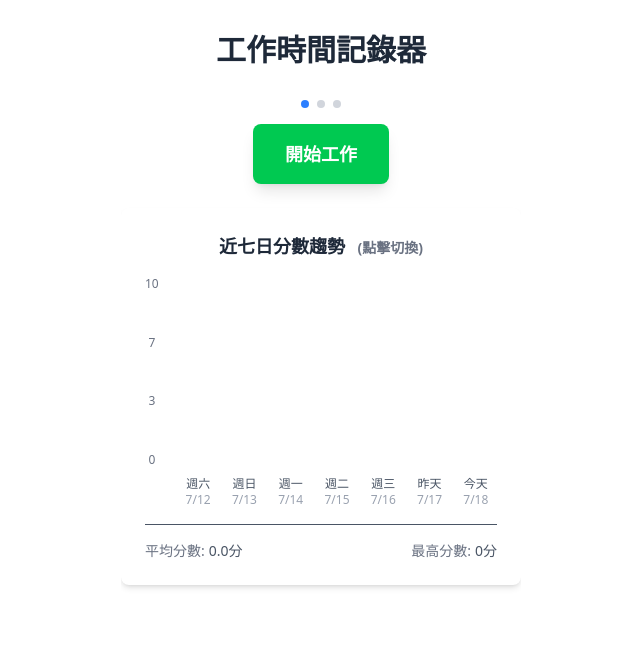
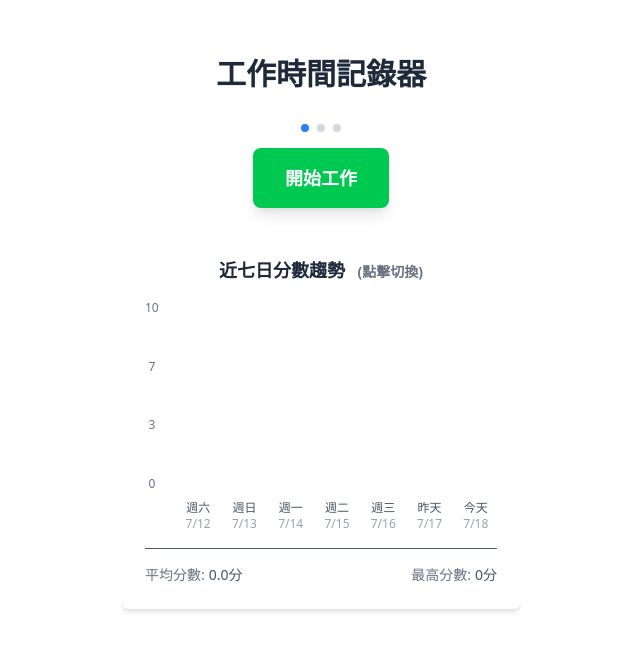
Before and after one commit to echoedinvoker/work-recorder, a Vue app: page / in a window 1280 px wide. Shown: the top 650 px of the page, without its empty margins (319-959 px from the left). Built offline with nearby package versions, Linux system fonts and the light colour scheme; the HTML template or start-up script is replaced by a standard one.

Commit message:
Revert "apply y scroll main"
This reverts commit cc2fdee0f8f7e2ac0cb3e7ad8d781aa8d235da03.

```diff
--- a/src/App.vue
+++ b/src/App.vue
@@ -1,6 +1,5 @@
 <template>
-  <div class="min-h-screen">
-    <div class="max-w-md mx-auto pt-8 pb-8 px-6 text-center">
+  <div class="max-w-md mx-auto mt-8 p-6 text-center">
     <h1 class="text-3xl font-bold text-gray-800 mb-8">工作時間記錄器</h1>
 
     <!-- 頁面指示器 -->
@@ -12,7 +11,7 @@
 
     <!-- 滑動容器 -->
     <div
-        class="overflow-x-hidden"
+      class="overflow-hidden"
       @touchstart="handleTouchStart"
       @touchmove="handleTouchMove"
       @touchend="handleTouchEnd"
@@ -25,10 +24,9 @@
         <div
           v-for="(page, index) in pages"
           :key="index"
-            class="w-full flex-shrink-0 min-h-fit"
+          class="w-full flex-shrink-0"
         >
           <component :is="pageComponents[page.component as keyof typeof pageComponents]" />
-          </div>
         </div>
       </div>
     </div>
```
Lines whose indentation alone changed are shown as unchanged.
